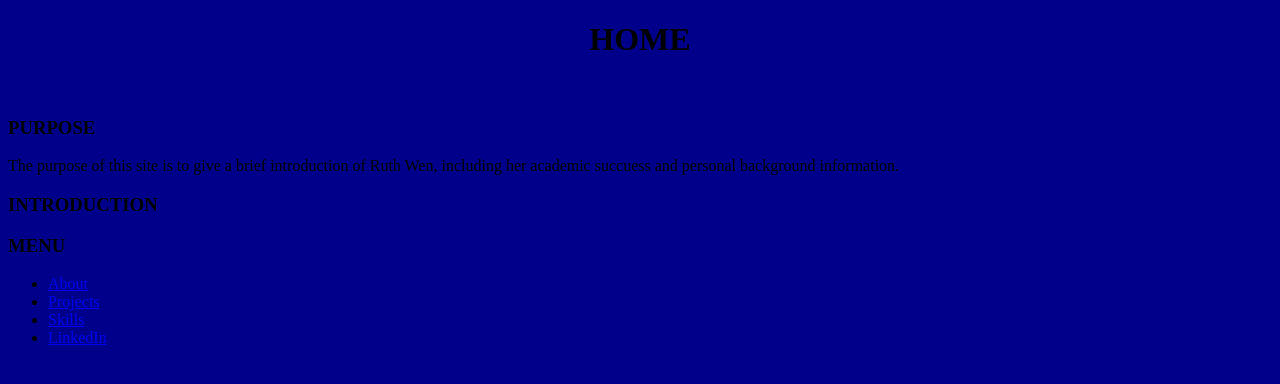
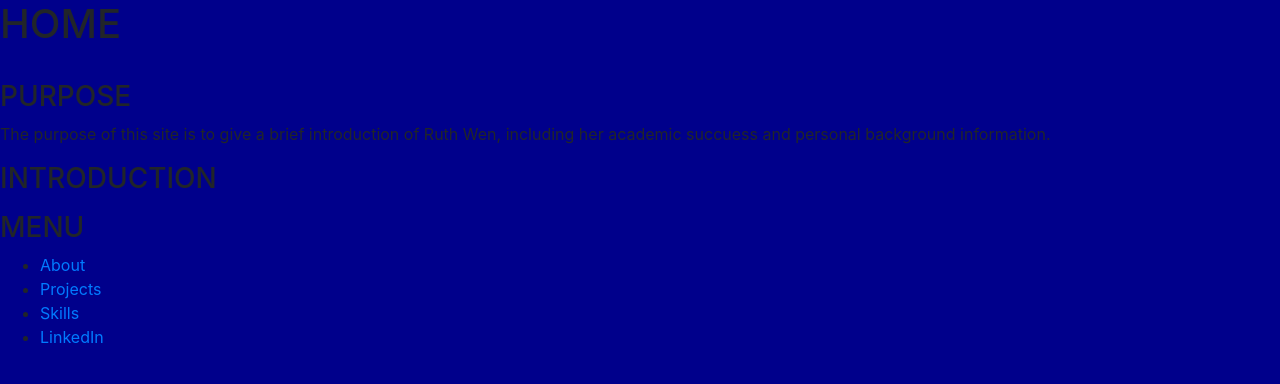
Before and after one commit to wen0495/wen0495.github.io, a plain HTML site: page index.html in a window 1280 px wide. Drawn offline with Linux system fonts and the light colour scheme.

Commit message:
bootstrap

```diff
--- a/index.html
+++ b/index.html
@@ -3,7 +3,7 @@
 <head>
     <title>Ruth Wen</title>
 
-    <link rel="stylesheet" href="css/designStyle.css" />
+    <link rel="stylesheet" href="css/bootstrap.css" />
 </head>
 
 
```
